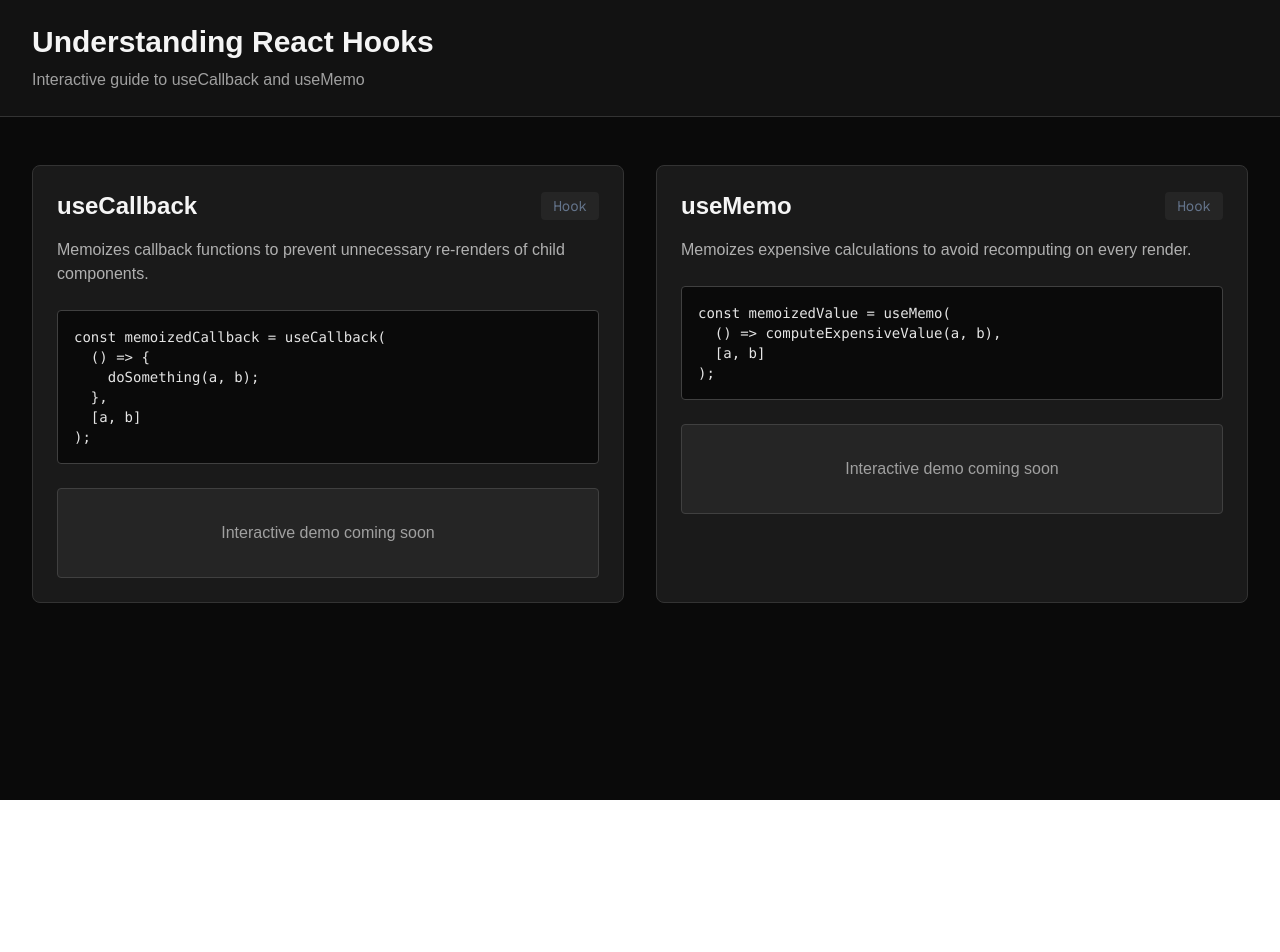
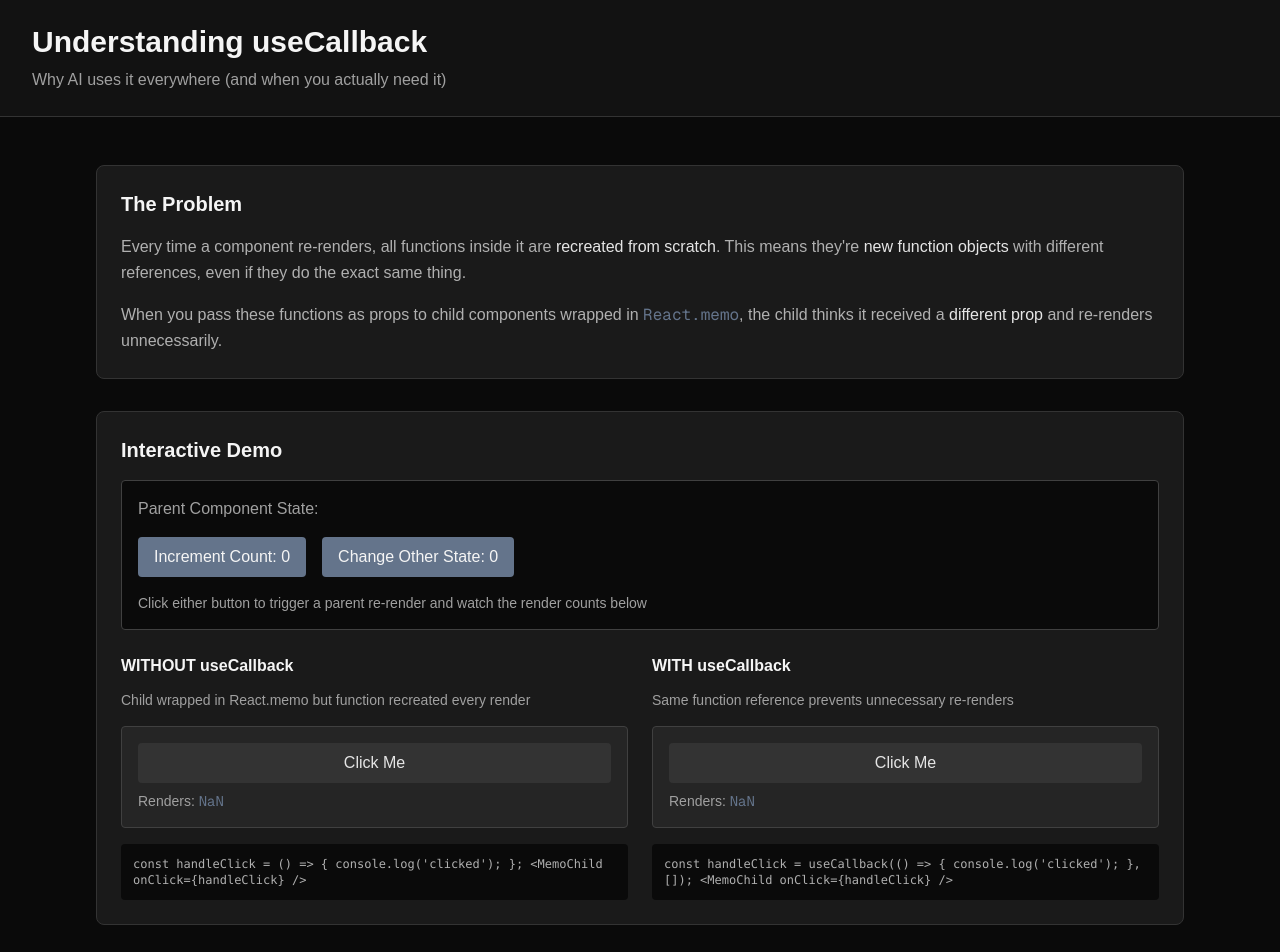
Before and after one commit to LaupWing/react-fundamentals, a Next.js app: page / in a window 1280 px wide. Shown: the top 952 px of the page. Before the commit the page ends 800 px from the top, so only its background shows below. Built offline with nearby package versions, Linux system fonts and the light colour scheme.

Commit message:
Enhance Home page with interactive demo for useCallback and React.memo

```diff
--- a/app/page.tsx
+++ b/app/page.tsx
@@ -1,87 +1,184 @@
 'use client';
 
+import { useState, useCallback, memo } from 'react';
+
+// Child component WITHOUT React.memo
+function ButtonWithoutMemo({ onClick, label }: { onClick: () => void; label: string }) {
+  const renderCount = ++ButtonWithoutMemo.renderCount;
+
+  return (
+    <div className="rounded border border-[#404040] bg-[#252525] p-4">
+      <button
+        onClick={onClick}
+        className="w-full rounded bg-[#333333] px-4 py-2 text-[#e5e5e5] hover:bg-[#404040] transition-colors"
+      >
+        {label}
+      </button>
+      <p className="mt-2 text-sm text-[#a0a0a0]">
+        Renders: <span className="font-mono text-[#64748b]">{renderCount}</span>
+      </p>
+    </div>
+  );
+}
+ButtonWithoutMemo.renderCount = 0;
+
+// Child component WITH React.memo
+const ButtonWithMemo = memo(function ButtonWithMemo({ onClick, label }: { onClick: () => void; label: string }) {
+  const renderCount = ++ButtonWithMemo.renderCount;
+
+  return (
+    <div className="rounded border border-[#404040] bg-[#252525] p-4">
+      <button
+        onClick={onClick}
+        className="w-full rounded bg-[#333333] px-4 py-2 text-[#e5e5e5] hover:bg-[#404040] transition-colors"
+      >
+        {label}
+      </button>
+      <p className="mt-2 text-sm text-[#a0a0a0]">
+        Renders: <span className="font-mono text-[#64748b]">{renderCount}</span>
+      </p>
+    </div>
+  );
+});
+ButtonWithMemo.renderCount = 0;
+
 export default function Home() {
+  const [count, setCount] = useState(0);
+  const [otherState, setOtherState] = useState(0);
+
+  // WITHOUT useCallback - creates new function every render
+  const handleClickWithout = () => {
+    console.log('Clicked without useCallback');
+  };
+
+  // WITH useCallback - same function reference across renders
+  const handleClickWith = useCallback(() => {
+    console.log('Clicked with useCallback');
+  }, []);
+
   return (
     <div className="min-h-screen bg-[#0a0a0a] text-[#e5e5e5]">
       {/* Header */}
       <header className="border-b border-[#333333] bg-[#121212] px-8 py-6">
         <h1 className="text-3xl font-semibold text-[#f5f5f5]">
-          Understanding React Hooks
+          Understanding useCallback
         </h1>
         <p className="mt-2 text-[#a0a0a0]">
-          Interactive guide to useCallback and useMemo
+          Why AI uses it everywhere (and when you actually need it)
         </p>
       </header>
 
       {/* Main Content */}
-      <main className="mx-auto max-w-7xl px-8 py-12">
-        <div className="grid gap-8 lg:grid-cols-2">
+      <main className="mx-auto max-w-6xl px-8 py-12 space-y-8">
 
-          {/* useCallback Section */}
+        {/* Explanation */}
         <section className="rounded-lg border border-[#333333] bg-[#1a1a1a] p-6">
-            <div className="mb-4 flex items-center justify-between">
-              <h2 className="text-2xl font-semibold text-[#f5f5f5]">
-                useCallback
-              </h2>
-              <span className="rounded bg-[#252525] px-3 py-1 font-mono text-sm text-[#64748b]">
-                Hook
-              </span>
+          <h2 className="text-xl font-semibold text-[#f5f5f5] mb-4">The Problem</h2>
+          <p className="text-[#b0b0b0] leading-relaxed">
+            Every time a component re-renders, all functions inside it are <span className="text-[#e5e5e5]">recreated from scratch</span>.
+            This means they're <span className="text-[#e5e5e5]">new function objects</span> with different references, even if they do the exact same thing.
+          </p>
+          <p className="text-[#b0b0b0] leading-relaxed mt-4">
+            When you pass these functions as props to child components wrapped in <span className="font-mono text-[#64748b]">React.memo</span>,
+            the child thinks it received a <span className="text-[#e5e5e5]">different prop</span> and re-renders unnecessarily.
+          </p>
+        </section>
+
+        {/* Interactive Demo */}
+        <section className="rounded-lg border border-[#333333] bg-[#1a1a1a] p-6">
+          <h2 className="text-xl font-semibold text-[#f5f5f5] mb-4">Interactive Demo</h2>
+
+          {/* Parent Controls */}
+          <div className="mb-6 rounded border border-[#404040] bg-[#0a0a0a] p-4">
+            <p className="text-[#a0a0a0] mb-4">Parent Component State:</p>
+            <div className="flex gap-4">
+              <button
+                onClick={() => setCount(c => c + 1)}
+                className="rounded bg-[#64748b] px-4 py-2 text-[#f5f5f5] hover:bg-[#78716c] transition-colors"
+              >
+                Increment Count: {count}
+              </button>
+              <button
+                onClick={() => setOtherState(c => c + 1)}
+                className="rounded bg-[#64748b] px-4 py-2 text-[#f5f5f5] hover:bg-[#78716c] transition-colors"
+              >
+                Change Other State: {otherState}
+              </button>
+            </div>
+            <p className="text-sm text-[#a0a0a0] mt-4">
+              Click either button to trigger a parent re-render and watch the render counts below
+            </p>
           </div>
 
-            <p className="mb-6 text-[#b0b0b0]">
-              Memoizes callback functions to prevent unnecessary re-renders of child components.
+          {/* Comparison */}
+          <div className="grid gap-6 md:grid-cols-2">
+
+            {/* Without useCallback */}
+            <div>
+              <h3 className="text-[#f5f5f5] font-semibold mb-3">
+                WITHOUT useCallback
+              </h3>
+              <p className="text-sm text-[#a0a0a0] mb-4">
+                Child wrapped in React.memo but function recreated every render
               </p>
+              <ButtonWithMemo onClick={handleClickWithout} label="Click Me" />
+              <div className="mt-4 rounded bg-[#0a0a0a] p-3 font-mono text-xs text-[#b0b0b0]">
+                <code>{`const handleClick = () => {
+  console.log('clicked');
+};
 
-            {/* Code Example */}
-            <div className="mb-6 rounded border border-[#404040] bg-[#0a0a0a] p-4">
-              <pre className="overflow-x-auto font-mono text-sm text-[#e5e5e5]">
-                <code>{`const memoizedCallback = useCallback(
-  () => {
-    doSomething(a, b);
-  },
-  [a, b]
-);`}</code>
-              </pre>
+<MemoChild onClick={handleClick} />`}</code>
+              </div>
             </div>
 
-            {/* Interactive Demo Placeholder */}
-            <div className="rounded border border-[#404040] bg-[#252525] p-8 text-center">
-              <p className="text-[#a0a0a0]">Interactive demo coming soon</p>
+            {/* With useCallback */}
+            <div>
+              <h3 className="text-[#f5f5f5] font-semibold mb-3">
+                WITH useCallback
+              </h3>
+              <p className="text-sm text-[#a0a0a0] mb-4">
+                Same function reference prevents unnecessary re-renders
+              </p>
+              <ButtonWithMemo onClick={handleClickWith} label="Click Me" />
+              <div className="mt-4 rounded bg-[#0a0a0a] p-3 font-mono text-xs text-[#b0b0b0]">
+                <code>{`const handleClick = useCallback(() => {
+  console.log('clicked');
+}, []);
+
+<MemoChild onClick={handleClick} />`}</code>
+              </div>
+            </div>
+
           </div>
         </section>
 
-          {/* useMemo Section */}
+        {/* When to Use */}
         <section className="rounded-lg border border-[#333333] bg-[#1a1a1a] p-6">
-            <div className="mb-4 flex items-center justify-between">
-              <h2 className="text-2xl font-semibold text-[#f5f5f5]">
-                useMemo
-              </h2>
-              <span className="rounded bg-[#252525] px-3 py-1 font-mono text-sm text-[#64748b]">
-                Hook
-              </span>
+          <h2 className="text-xl font-semibold text-[#f5f5f5] mb-4">When Do You Actually Need It?</h2>
+
+          <div className="space-y-4">
+            <div className="border-l-2 border-[#64748b] pl-4">
+              <p className="text-[#e5e5e5] font-semibold">✓ Child wrapped in React.memo</p>
+              <p className="text-[#a0a0a0] text-sm">Without React.memo, useCallback does nothing useful</p>
             </div>
 
-            <p className="mb-6 text-[#b0b0b0]">
-              Memoizes expensive calculations to avoid recomputing on every render.
-            </p>
-
-            {/* Code Example */}
-            <div className="mb-6 rounded border border-[#404040] bg-[#0a0a0a] p-4">
-              <pre className="overflow-x-auto font-mono text-sm text-[#e5e5e5]">
-                <code>{`const memoizedValue = useMemo(
-  () => computeExpensiveValue(a, b),
-  [a, b]
-);`}</code>
-              </pre>
+            <div className="border-l-2 border-[#64748b] pl-4">
+              <p className="text-[#e5e5e5] font-semibold">✓ Function is a dependency in useEffect</p>
+              <p className="text-[#a0a0a0] text-sm">Prevents infinite loops in effects</p>
             </div>
 
-            {/* Interactive Demo Placeholder */}
-            <div className="rounded border border-[#404040] bg-[#252525] p-8 text-center">
-              <p className="text-[#a0a0a0]">Interactive demo coming soon</p>
+            <div className="border-l-2 border-[#404040] pl-4">
+              <p className="text-[#a0a0a0] font-semibold">✗ Regular onClick handlers</p>
+              <p className="text-[#a0a0a0] text-sm">Creating functions is cheap, useCallback adds overhead</p>
+            </div>
+
+            <div className="border-l-2 border-[#404040] pl-4">
+              <p className="text-[#a0a0a0] font-semibold">✗ Non-memoized components</p>
+              <p className="text-[#a0a0a0] text-sm">They re-render anyway, so it doesn't help</p>
+            </div>
           </div>
         </section>
 
-        </div>
       </main>
     </div>
   );
```
Lines whose indentation alone changed are shown as unchanged.
